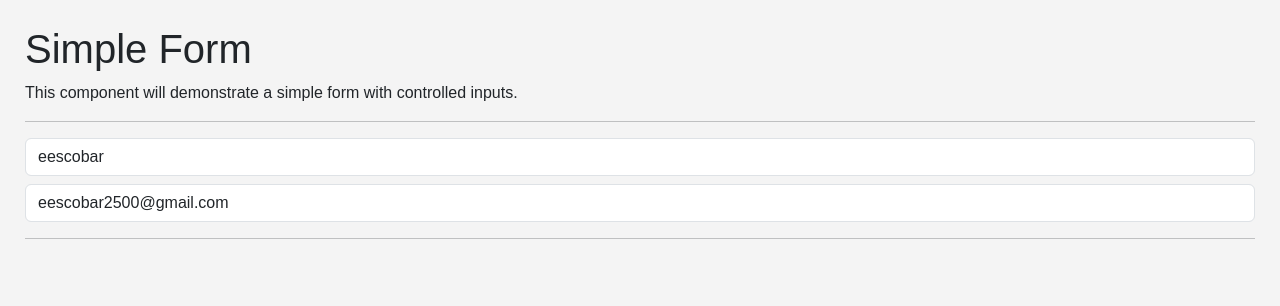
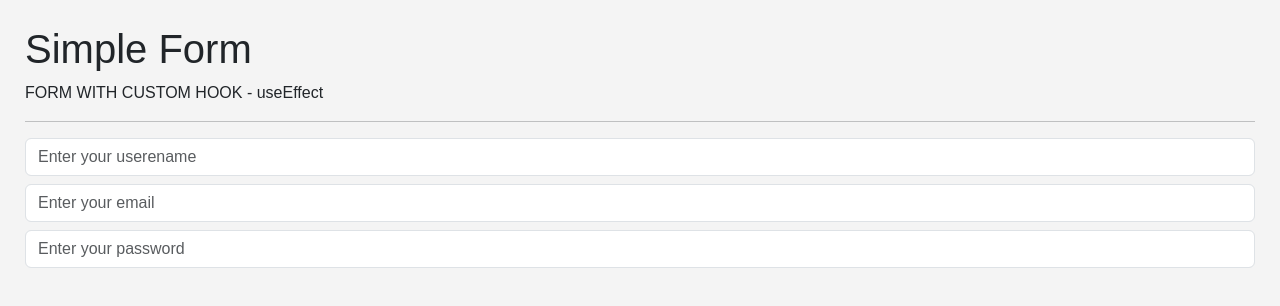
Before and after one commit to GuitHub75/HooksReact, a React (Vite) app: page / in a window 1280 px wide. Shown: the top 306 px of the page. Built offline with nearby package versions, Linux system fonts and the light colour scheme.

Commit message:
Form with custon hook

```diff
--- /dev/null
+++ b/src/02-useEfect/FormWithCustomHook.jsx
@@ -0,0 +1,51 @@
+import { useEffect, useState } from "react";
+import { useForm } from "../hooks/useForm";
+
+export const FormWithCustomHook = () => {
+
+  const {formState, onInputChange, username, email, password} = useForm({
+    username: '',
+    email : '',
+    password : ''
+  });
+
+  //const {username, email, password} = formState;
+
+  return (
+    <>
+      <h1>Simple Form</h1>
+      <p>
+        FORM WITH CUSTOM HOOK - useEffect
+      </p>
+      <hr />
+      <input
+        type="text"
+        placeholder="Enter your userename"
+        className="form-control"
+        name="username"
+        autoComplete="on"
+        value={username}
+        onChange={onInputChange}
+      />
+      <input
+        type="email"
+        placeholder="Enter your email"
+        className="form-control mt-2"
+        name="email"
+        autoComplete="on"
+        value={email}
+        onChange={onInputChange}
+      />
+      <input
+        type="password"
+        placeholder="Enter your password"
+        className="form-control mt-2"
+        name="password"
+        autoComplete="on"
+        value={password}
+        onChange={onInputChange}
+      />
+
+    </>
+  );
+};
--- /dev/null
+++ b/src/hooks/useForm.js
@@ -0,0 +1,20 @@
+import { useState } from "react";
+
+export const useForm = ( initialForm = {} ) => {
+
+     const [formState, setformState] = useState(initialForm);
+
+      const onInputChange = ({ target }) => {
+        const { name, value } = target;
+        setformState({
+          ...formState,
+          [name]: value,
+        });
+      };
+
+    return{
+      ...formState,
+        formState,
+        onInputChange,
+    }
+}
--- a/src/main.jsx
+++ b/src/main.jsx
@@ -4,10 +4,11 @@ import './index.css'
 //import {HooksApp} from './HooksApp'
 //import { CounterApp } from './01-useSate/CounterApp'
 //import { CounterwIthCustomHook } from './01-useSate/CounterwIthCustomHook'
-import { SimpleForm } from './02-useEfect/simpleForm'
+//import { SimpleForm } from './02-useEfect/simpleForm'
+import { FormWithCustomHook } from './02-useEfect/FormWithCustomHook'
 
 createRoot(document.getElementById('root')).render(
  // <StrictMode>
-    <SimpleForm />
-  //</StrictMode>,
+    <FormWithCustomHook/>
+  //</StrictMode>
 )
```
